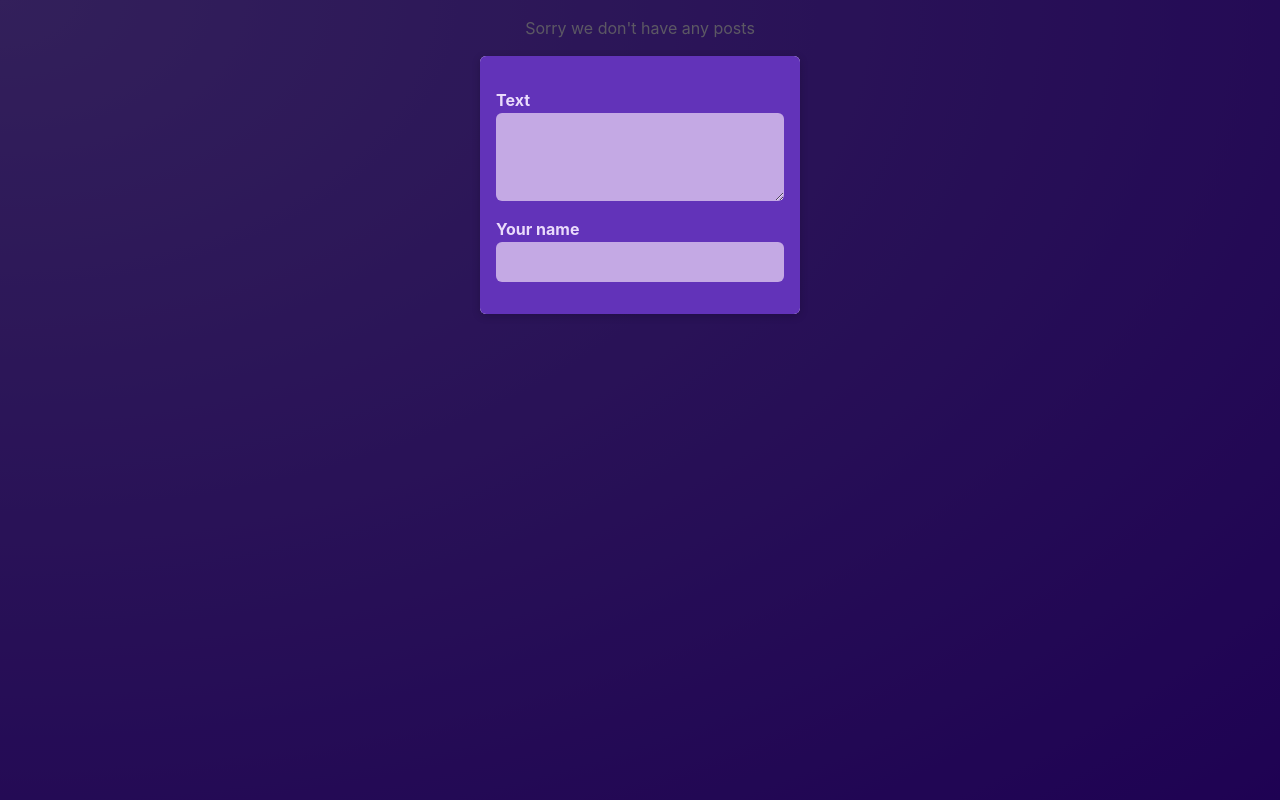
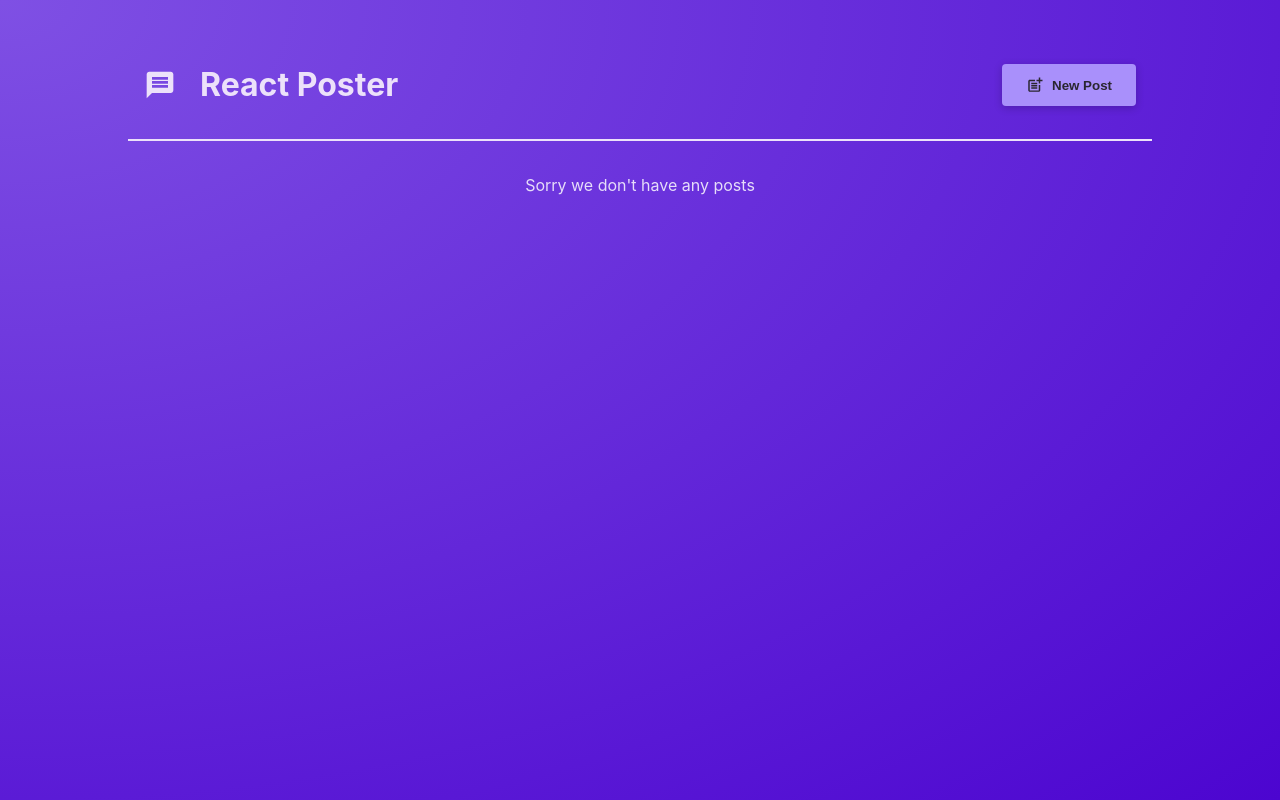
Before and after one commit to VadimKorobec/react-26-1, a React (Vite) app: page / in a window 1280 px wide. Built offline with nearby package versions, Linux system fonts and the light colour scheme.

Commit message:
add button in NewPost component

```diff
--- a/src/App.tsx
+++ b/src/App.tsx
@@ -3,24 +3,31 @@ import { PostsList } from "./components/PostsList/PostsList";
 import type { Post } from "./types/post";
 import { NewPost } from "./components/NewPost/NewPost";
 import { Modal } from "./components/Modal/Modal";
+import { MainHeader } from "./components/MainHeader/MainHeader";
 
 export const App = () => {
   const [posts, setPosts] = useState<Post[]>([]);
-  const [modalIsVisible, setModalIsVisible] = useState<boolean>(true);
+  const [toggleModal, setToggleModal] = useState<boolean>(false);
 
   const handleGetPosts = (data: Post) => {
     setPosts((prevState) => [...prevState, data]);
   };
 
+  const handleOpenModal = () => {
+    setToggleModal(true);
+  };
+
   const handleCloseModal = () => {
-    setModalIsVisible(false);
+    setToggleModal(false);
   };
 
   return (
     <>
-      {modalIsVisible ? (
+      <MainHeader onOpen={handleOpenModal} />
+      <main>
+        {toggleModal ? (
           <Modal onClose={handleCloseModal}>
-          <NewPost onSubmit={handleGetPosts} />
+            <NewPost onSubmit={handleGetPosts} onClose={handleCloseModal} />
           </Modal>
         ) : null}
         {posts.length > 0 ? (
@@ -28,6 +35,7 @@ export const App = () => {
         ) : (
           <p style={{ textAlign: "center" }}>Sorry we don't have any posts</p>
         )}
+      </main>
     </>
   );
 };
--- a/src/components/MainHeader/MainHeader.tsx
+++ b/src/components/MainHeader/MainHeader.tsx
@@ -3,10 +3,10 @@ import { MdPostAdd, MdMessage } from "react-icons/md";
 import styles from "./MainHeader.module.css";
 
 interface MainHeaderProps {
-  onCreatePost: () => void;
+  onOpen: () => void;
 }
 
-export const MainHeader = ({ onCreatePost }: MainHeaderProps) => {
+export const MainHeader = ({ onOpen }: MainHeaderProps) => {
   return (
     <header className={styles.header}>
       <h1 className={styles.logo}>
@@ -14,7 +14,7 @@ export const MainHeader = ({ onCreatePost }: MainHeaderProps) => {
         React Poster
       </h1>
       <p>
-        <button className={styles.button} onClick={onCreatePost}>
+        <button className={styles.button} onClick={onOpen}>
           <MdPostAdd size={18} />
           New Post
         </button>
--- a/src/components/Modal/Modal.tsx
+++ b/src/components/Modal/Modal.tsx
@@ -1,10 +1,9 @@
 import { createPortal } from "react-dom";
 
-import styles from "./Madal.module.css";
+import styles from "./Modal.module.css";
 
 interface ModalProps {
   children: React.ReactNode;
-
   onClose: () => void;
 }
 
--- a/src/components/NewPost/NewPost.tsx
+++ b/src/components/NewPost/NewPost.tsx
@@ -5,9 +5,10 @@ import styles from "./NewPost.module.css";
 
 interface NewPostProps {
   onSubmit: (post: Post) => void;
+  onClose: () => void;
 }
 
-export const NewPost = ({ onSubmit }: NewPostProps) => {
+export const NewPost = ({ onSubmit, onClose }: NewPostProps) => {
   const [text, setText] = useState<string>("");
   const [author, setAuthor] = useState<string>("");
 
@@ -29,6 +30,7 @@ export const NewPost = ({ onSubmit }: NewPostProps) => {
     };
 
     onSubmit(newPost);
+    onClose()
     reset();
   };
 
@@ -49,8 +51,6 @@ export const NewPost = ({ onSubmit }: NewPostProps) => {
           rows={3}
         />
       </p>
-      <p>{text}</p>
-      <p>{author}</p>
       <p>
         <label htmlFor="name">Your name</label>
         <input
@@ -61,6 +61,10 @@ export const NewPost = ({ onSubmit }: NewPostProps) => {
           required
         />
       </p>
+      <p className={styles.actions}>
+        <button type="button" onClick={onClose}>Cancel</button>
+        <button type="submit">Submit</button>
+      </p>
     </form>
   );
 };
```
Also changed, not shown: src/components/Modal/Modal.module.css (renamed from src/components/Modal/Madal.module.css). Lines whose indentation alone changed are shown as unchanged.
